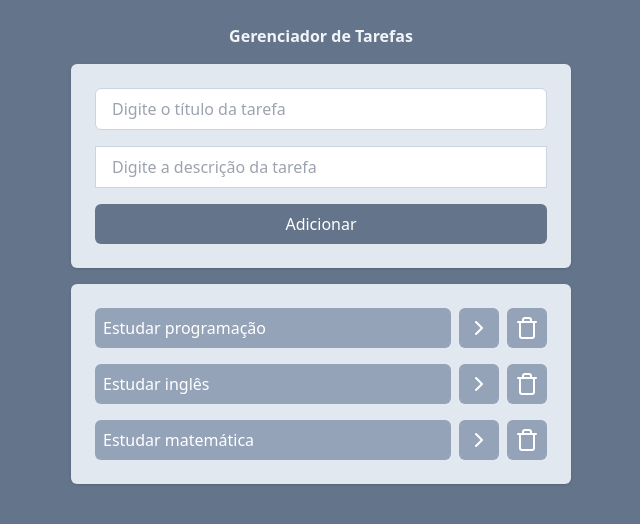
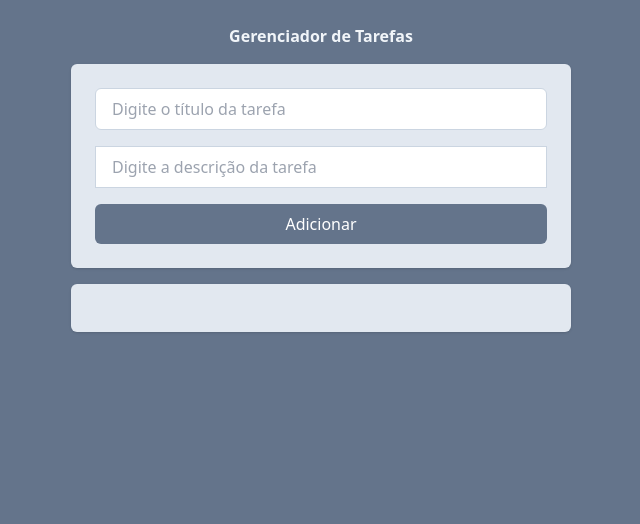
Before and after one commit to Rubenslourenco/fundamentos-react, a React (Vite) app: page / in a window 1280 px wide. Shown: the top 524 px of the page, without its empty margins (319-959 px from the left). Built offline with nearby package versions, Linux system fonts and the light colour scheme.

Commit message:
Salvando tarefa no local storage

```diff
--- a/src/App.jsx
+++ b/src/App.jsx
@@ -1,31 +1,16 @@
-import { useState } from "react";
+import { useEffect, useState } from "react";
 import AddTask from "./components/AddTask";
 import Tasks from "./components/Tasks";
 import { v4 } from "uuid";
 
 function App() {
-  const [tasks, setTasks] = useState([
-    {
-      id: 1,
-      title: "Estudar programação",
-      description:
-        "Estudar programação para se tornar um desenvolvedor full stack",
-      isCompleted: false,
-    },
-    {
-      id: 2,
-      title: "Estudar inglês",
-      description: "Estudar ingles para se tornar fluente",
-      isCompleted: false,
-    },
-    {
-      id: 3,
-      title: "Estudar matemática",
-      description:
-        "Estudar matematica para se torna um desenvolvedor full stack",
-      isCompleted: false,
-    },
-  ]);
+  const [tasks, setTasks] = useState(
+    JSON.parse(localStorage.getItem("tasks")) || []
+  );
+
+  useEffect(() => {
+    localStorage.setItem("tasks", JSON.stringify(tasks));
+  }, [tasks]);
 
   function onTaskClick(taskId) {
     const newTasks = tasks.map((task) => {
--- a/src/pages/TaskPage.jsx
+++ b/src/pages/TaskPage.jsx
@@ -1,14 +1,32 @@
-import { useSearchParams } from "react-router-dom";
+import { ChevronLeftIcon } from "lucide-react";
+import { useNavigate, useSearchParams } from "react-router-dom";
 
 function TaskPage() {
+  const navigate = useNavigate();
   const [searchParams] = useSearchParams();
   const title = searchParams.get("title");
   const description = searchParams.get("description");
 
   return (
-    <div className="h-screen w-screen bg-slate-500 p-6">
-      <h1>{title}</h1>
-      <p>{description}</p>
+    <div className="h-screen w-screen bg-slate-500 flex justify-center p-6">
+      <div className="w-[500px] space-y-4">
+        <div className="flex justify-center relative mb-6">
+          <button
+            onClick={() => navigate(-1)}
+            className="absolute left-0 top-0 bottom-0 text-slate-100"
+          >
+            <ChevronLeftIcon />
+          </button>
+          <h1 className="text-3xl text-slate-100 font-bold text-center">
+            Detalhes da Tarefa
+          </h1>
+        </div>
+
+        <div className="bg-slate-200 p-4 rounded-md">
+          <h2 className="text-xl text font-bold text-slate-600">{title}</h2>
+          <p className="text-slate-600">{description}</p>
+        </div>
+      </div>
     </div>
   );
 }
```
